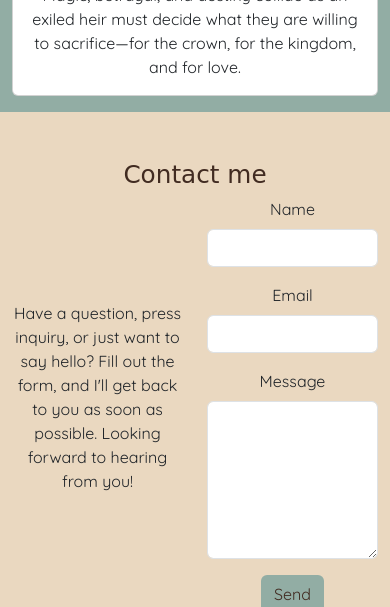
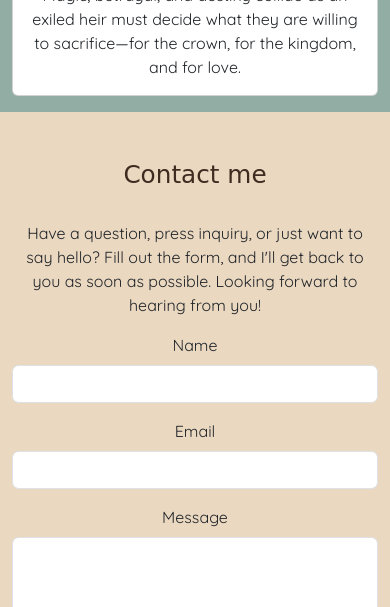
Before and after one commit to fjii86/jessica-lundqvist-portfolio, a plain HTML site: page index.html in a window 390 px wide. Shown: the part 1914-2521 px from the top of the page. Drawn offline with nearby package versions, Linux system fonts and the light colour scheme; a web font is replaced by a local one.

Commit message:
Add margins and responsive classes to contact form

```diff
--- a/index.html
+++ b/index.html
@@ -135,14 +135,14 @@ My debut novel, The Lunar Oath, is the first in a sweeping romantasy series that
         <h2>Contact me</h2>
       </div>
     </div>
-    <div class="row align-items-center justify-content-center">
-      <div class="col-6 col-lg-4">
+    <div class="row justify-content-center">
+      <div class="col-12 col-sm-6 col-lg-4 mt-4">
         <p>
           Have a question, press inquiry, or just want to say hello? Fill out the form, and I'll get back to you as soon as possible. Looking forward to hearing from you!
         </p>
       </div>
 
-      <div class="col-6 col-lg-4">
+      <div class="col-12 col-sm-6 col-lg-4">
         <form action="success.html" method="GET">
           <div class="col-12 mb-3">
             <label for="name" class="form-label">Name</label>
@@ -156,7 +156,7 @@ My debut novel, The Lunar Oath, is the first in a sweeping romantasy series that
             <label for="message" class="form-label">Message</label>
             <textarea class="form-control" rows="6" id="message" name="message" required></textarea>
           </div>
-          <button type="submit" class="btn custom-button">Send</button>
+          <button type="submit" class="btn custom-button mb-4">Send</button>
         </form>
       </div>
     </div>
```
